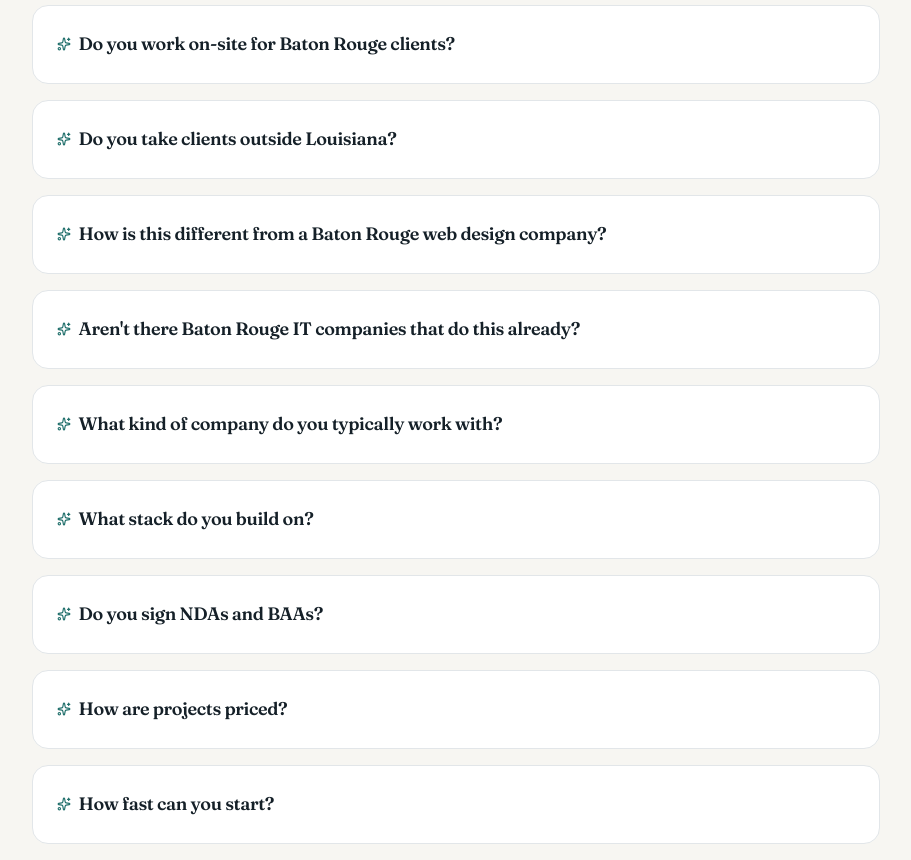
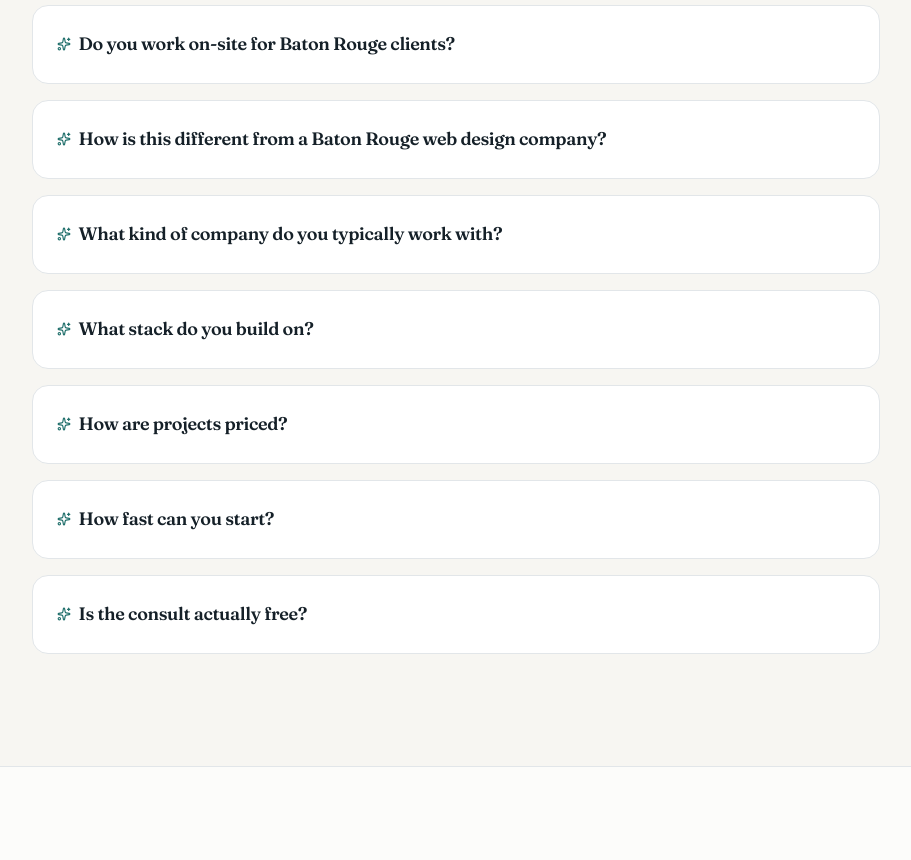
Before and after one commit to jawetzel/Jawetzel, a Next.js app: page /baton-rouge-software-developer in a window 1280 px wide. Shown: the part 6120-6980 px from the top of the page, without its empty margins (177-1088 px from the left). Built offline with nearby package versions, Linux system fonts and the light colour scheme.

Commit message:
TRACKERS and cleanup copy

```diff
--- /dev/null
+++ b/project-trackers.ts
@@ -0,0 +1,37 @@
+// Monthly metric snapshots per project. No UI yet. Convention: numbers are
+// captured from the last week of the month for every source.
+
+export type SourceMetrics = {
+  impressions: number;
+  clicks: number;
+  notes?: string;
+};
+
+export type MonthlySnapshot = {
+  month: string; // "YYYY-MM"
+  sources: Record<string, SourceMetrics>;
+};
+
+export const COOKJUNKIE_LAUNCH_DATE: string = "2026-03"
+export const COOKJUNKIE_TRACKER: MonthlySnapshot[] = [
+  {
+    month: "2026-04",
+    sources: {
+      bing: { impressions: 4200, clicks: 56 },
+      gsc: { impressions: 0, clicks: 0, notes: "started tracking" },
+      fb: { impressions: 200, clicks: 5 },
+    },
+  },
+];
+
+export const WEEKENDPLANT_LAUNCH_DATE: string = "2026-04"
+export const WEEKENDPLANT_TRACKER: MonthlySnapshot[] = [
+  {
+    month: "2026-04",
+    sources: {
+      bing: { impressions: 1, clicks: 0, notes: "started tracking" },
+      gsc: { impressions: 30, clicks: 0 },
+      fb: { impressions: 1500, clicks: 6, notes: "Anomaly - 1 post got massive views 1 day without clear cause" },
+    },
+  },
+];
--- a/src/app/baton-rouge-software-developer/page.tsx
+++ b/src/app/baton-rouge-software-developer/page.tsx
@@ -86,16 +86,8 @@
     a: "Yes. For Baton Rouge, Prairieville, St. George, Gonzales, and Denham Springs I'm happy to do the kickoff, the cutover, and any in-person workshops on-site. The day-to-day build happens from my office in Prairieville so you're not paying for windshield time.",
   },
   {
-    q: "Do you take clients outside Louisiana?",
-    a: "Yes. About half the work I've shipped has been for clients I never met in person — across the US and a few outside it. Remote engagements run on weekly check-ins, async updates in writing, and a shared backlog. The work doesn't change.",
-  },
-  {
     q: "How is this different from a Baton Rouge web design company?",
     a: "Web design and website design firms in Baton Rouge mostly do the front of the house — visual design, brand, content, the marketing site. That's a real craft and not what I do. I sit one layer deeper: the customer portal behind the login, the booking flow, the back-office tool, the integration with Stripe or your ERP. If you need both, the two roles work well alongside each other.",
-  },
-  {
-    q: "Aren't there Baton Rouge IT companies that do this already?",
-    a: "Baton Rouge IT companies typically run networks, helpdesk, hardware, Microsoft 365, and security operations. Different role. I write the custom application your team uses every day — the thing the IT folks then keep online. On most engagements I end up working alongside whichever IT firm the client already trusts.",
   },
   {
     q: "What kind of company do you typically work with?",
@@ -104,10 +96,6 @@
   {
     q: "What stack do you build on?",
     a: "Day-to-day: Next.js + TypeScript on the front end, .NET Core or Node on the back, MongoDB or PostgreSQL underneath, Stripe for payments, AWS or Railway for hosting. I use the stack that matches the problem, not the other way around.",
-  },
-  {
-    q: "Do you sign NDAs and BAAs?",
-    a: "NDA, yes — I usually have one signed before the first detailed conversation. BAA on a case-by-case basis depending on the data involved.",
   },
   {
     q: "How are projects priced?",
```
